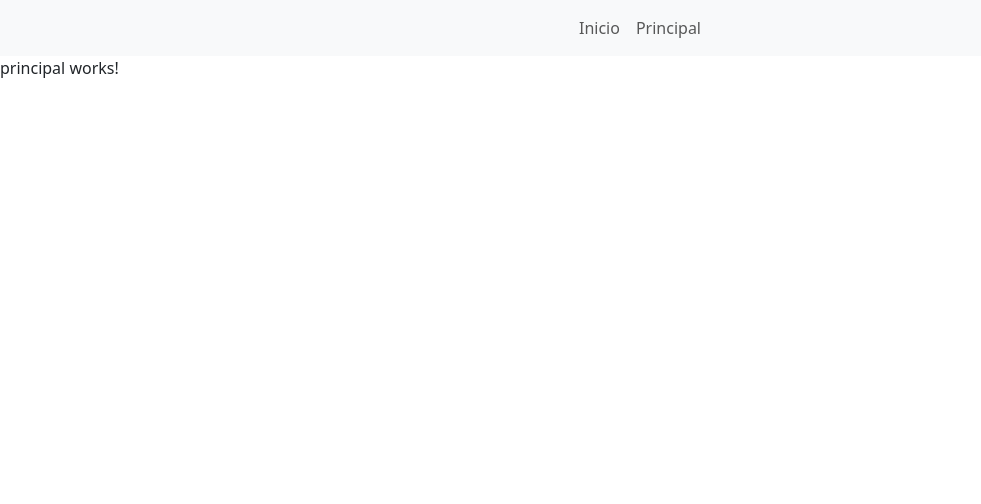
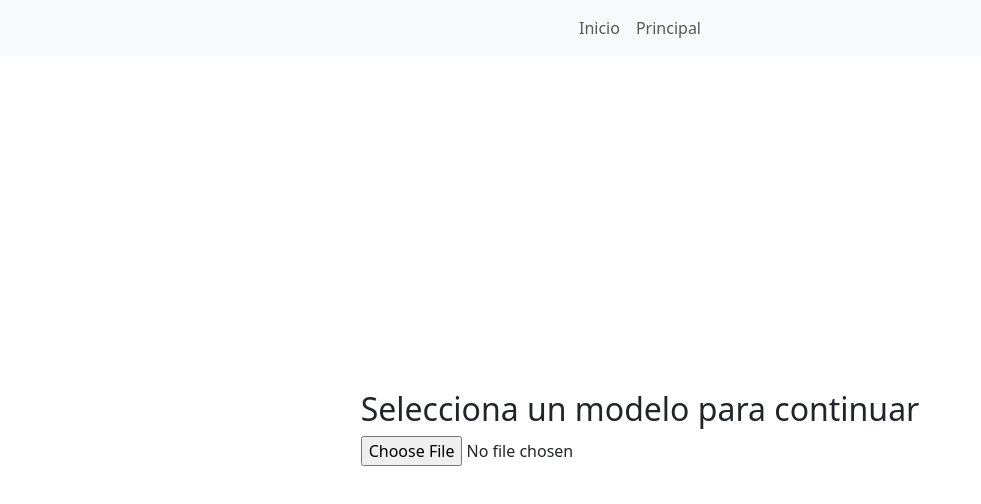
Before and after one commit to franquirantv/PhongTeam, an Angular app in the folder phong-team/: page /principal in a window 1280 px wide. Shown: the top 504 px of the page, without its empty margins (0-981 px from the left). Built offline with nearby package versions, Linux system fonts and the light colour scheme.

Commit message:
input file

```diff
--- a/phong-team/src/app/pages/principal/principal.component.css
+++ b/phong-team/src/app/pages/principal/principal.component.css
@@ -0,0 +1,3 @@
+.min-height {
+  min-height: calc(100vh - 56px);
+}
--- a/phong-team/src/app/pages/principal/principal.component.html
+++ b/phong-team/src/app/pages/principal/principal.component.html
@@ -1 +1,15 @@
-<p>principal works!</p>
+<!-- Antes de cargar el modelo -->
+<ng-container *ngIf="true else modeloCargado">
+<section class="container d-flex justify-content-center min-height align-items-center">
+  <form class="p-4">
+    <h2>Selecciona un modelo para continuar</h2>
+    <input name="upload" type="file" (change)="onFileSelected($event)">
+  </form>
+</section>
+
+</ng-container>
+
+<!-- Cuando se carga el modelo -->
+<ng-template #modeloCargado>
+  <canvas></canvas>
+</ng-template>
--- a/phong-team/src/app/pages/principal/principal.component.ts
+++ b/phong-team/src/app/pages/principal/principal.component.ts
@@ -6,5 +6,16 @@ import { Component } from '@angular/core';
   styleUrls: ['./principal.component.css']
 })
 export class PrincipalComponent {
+  constructor() { }
+
+  fileUploaded: File = new File([], '');
+
+  onFileSelected(event: any) {
+    if (event.target.files && event.target.files[0]) {
+      const file: File = event.target.files[0];
+      this.fileUploaded = file;
+    }
+  }
+
 
 }
```
